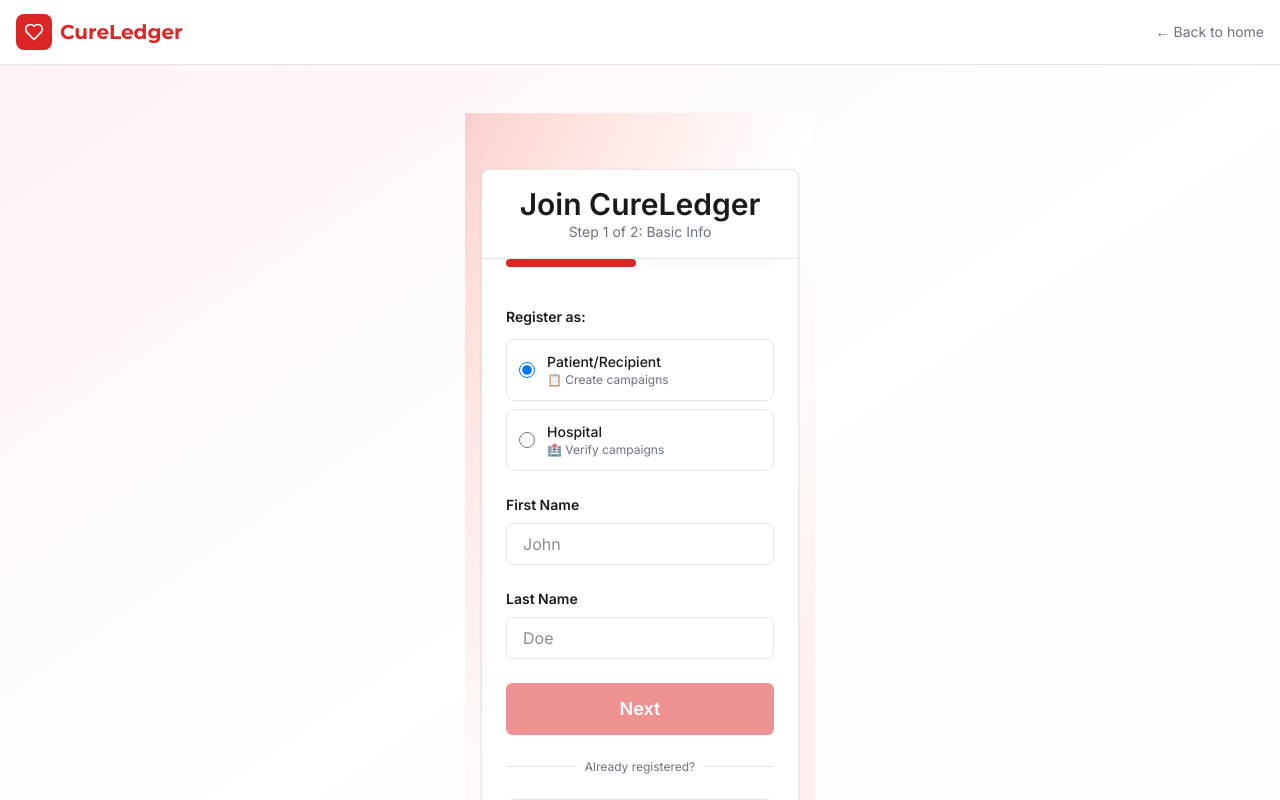
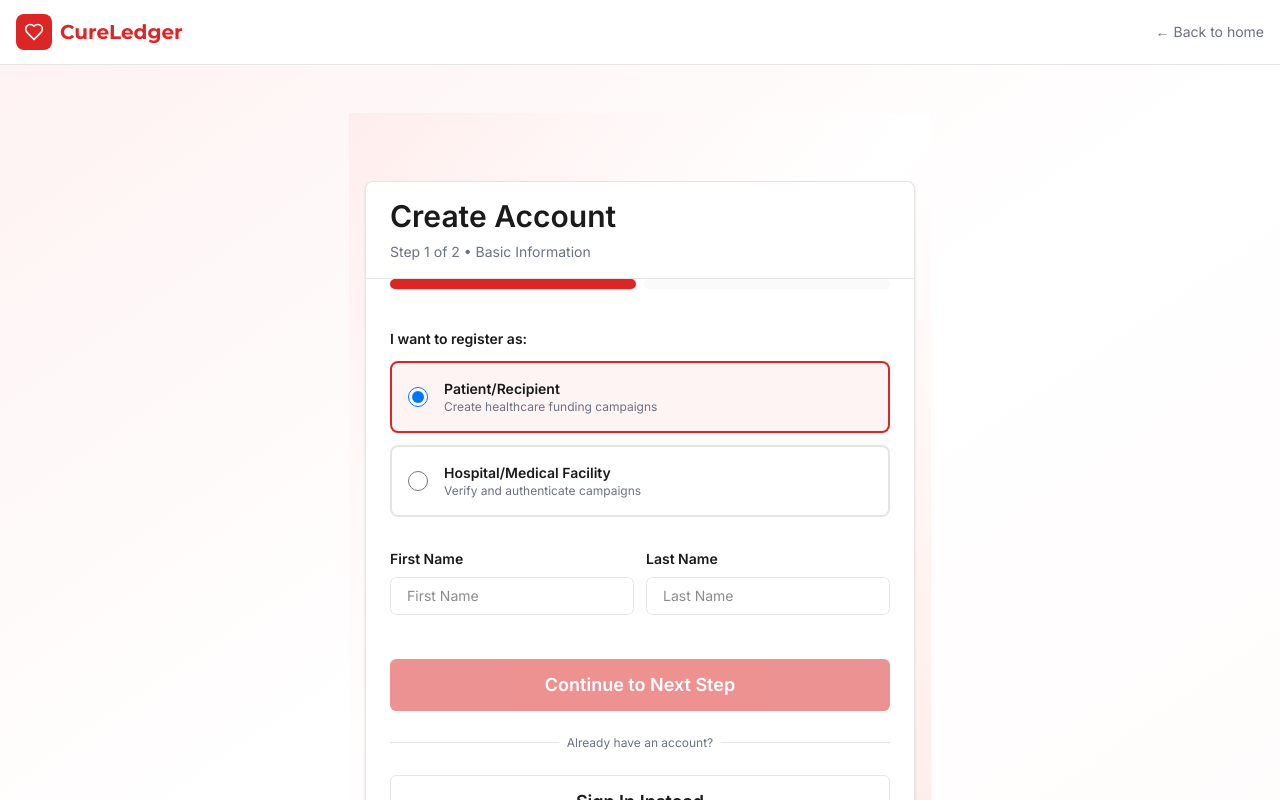
Before and after one commit to CodeRheem/CureLedger, a Next.js app in the folder frontend/: page /register in a window 1280 px wide. Shown: the top 800 px of the page. Built offline with nearby package versions, Linux system fonts and the light colour scheme.

Commit message:
feat: enhance registration page layout and functionality with role selection and validation

```diff
--- a/frontend/app/(auth)/register/page.tsx
+++ b/frontend/app/(auth)/register/page.tsx
@@ -40,67 +40,90 @@ export default function RegisterPage() {
     else window.location.href = '/hospital';
   };
 
+  const benefits = [
+    { icon: '✓', title: 'Secure & Verified', description: 'Your data is protected with encryption' },
+    { icon: '🏥', title: 'Hospital Verified', description: 'All campaigns verified by medical professionals' },
+    { icon: '💰', title: 'Transparent Tracking', description: 'Track every donation and fund transfer' },
+  ];
+
   return (
-    <div className="min-h-screen bg-gradient-to-br from-primary/20 via-background to-primary/10 flex items-center justify-center px-4 py-8">
-      <Card className="w-full max-w-md">
-        <CardHeader className="text-center">
-          <CardTitle className="text-3xl">Join CureLedger</CardTitle>
-          <CardDescription>Step {step} of 2: {step === 1 ? 'Basic Info' : 'Account Details'}</CardDescription>
+    <div className="min-h-screen bg-linear-to-br from-primary/5 via-background to-primary/10 flex items-center justify-center px-4 py-8">
+      <Card className="w-full max-w-2xl">
+        <CardHeader className="space-y-3 pb-4">
+          <div>
+            <CardTitle className="text-3xl font-bold">Create Account</CardTitle>
+            <CardDescription className="text-base mt-2">
+              Step {step} of 2 • {step === 1 ? 'Basic Information' : 'Account Details'}
+            </CardDescription>
+          </div>
         </CardHeader>
 
         {/* Progress Indicator */}
-        <div className="px-6 flex gap-2 mb-6">
-          <div className={`flex-1 h-2 rounded-full transition-colors ${step >= 1 ? 'bg-primary' : 'bg-muted'}`}></div>
-          <div className={`flex-1 h-2 rounded-full transition-colors ${step >= 2 ? 'bg-primary' : 'bg-muted'}`}></div>
+        <div className="px-6 pb-6 flex gap-2">
+          <div className={`flex-1 h-2.5 rounded-full transition-all duration-300 ${step >= 1 ? 'bg-primary shadow-sm' : 'bg-muted'}`}></div>
+          <div className={`flex-1 h-2.5 rounded-full transition-all duration-300 ${step >= 2 ? 'bg-primary shadow-sm' : 'bg-muted'}`}></div>
         </div>
 
         <CardContent>
-          <form onSubmit={handleRegister} className="space-y-6">
+          <form onSubmit={handleRegister} className="space-y-5">
                 {step === 1 ? (
                   <>
                     {/* Role Selection */}
-                <div>
-                  <label className="block text-sm font-semibold mb-3">Register as:</label>
-                  <div className="space-y-2">
-                    <label className="flex items-center gap-3 p-3 border border-input rounded-lg cursor-pointer hover:bg-muted transition">
+                    <div className="space-y-3">
+                      <label className="block text-sm font-semibold text-foreground">I want to register as:</label>
+                      <div className="space-y-3">
+                        {/* Recipient Option */}
+                        <label className={`flex items-center gap-4 p-4 border-2 rounded-lg cursor-pointer transition-all ${
+                          role === 'recipient'
+                            ? 'border-primary bg-primary/5'
+                            : 'border-input hover:border-primary/50 hover:bg-muted/50'
+                        }`}>
                           <input
                             type="radio"
                             value="recipient"
                             checked={role === 'recipient'}
                             onChange={(e) => setRole(e.target.value as any)}
-                        className="w-4 h-4"
+                            className="w-5 h-5 cursor-pointer"
                           />
                           <div>
-                        <p className="font-medium text-sm">Patient/Recipient</p>
-                        <p className="text-xs text-muted-foreground">📋 Create campaigns</p>
+                            <p className="font-semibold text-sm">Patient/Recipient</p>
+                            <p className="text-xs text-muted-foreground">Create healthcare funding campaigns</p>
                           </div>
                         </label>
-                    <label className="flex items-center gap-3 p-3 border border-input rounded-lg cursor-pointer hover:bg-muted transition">
+
+                        {/* Hospital Option */}
+                        <label className={`flex items-center gap-4 p-4 border-2 rounded-lg cursor-pointer transition-all ${
+                          role === 'hospital'
+                            ? 'border-primary bg-primary/5'
+                            : 'border-input hover:border-primary/50 hover:bg-muted/50'
+                        }`}>
                           <input
                             type="radio"
                             value="hospital"
                             checked={role === 'hospital'}
                             onChange={(e) => setRole(e.target.value as any)}
-                        className="w-4 h-4"
+                            className="w-5 h-5 cursor-pointer"
                           />
                           <div>
-                        <p className="font-medium text-sm">Hospital</p>
-                        <p className="text-xs text-muted-foreground">🏥 Verify campaigns</p>
+                            <p className="font-semibold text-sm">Hospital/Medical Facility</p>
+                            <p className="text-xs text-muted-foreground">Verify and authenticate campaigns</p>
                           </div>
                         </label>
                       </div>
                     </div>
 
                     {/* Basic Info */}
+                    <div className="grid grid-cols-2 gap-3 pt-3">
                       <div>
                         <Input
                           type="text"
                           name="firstName"
-                    placeholder="John"
+                          placeholder="First Name"
                           value={formData.firstName}
                           onChange={handleChange}
                           required
                           label="First Name"
+                          className="text-sm"
                         />
                       </div>
 
@@ -108,27 +131,30 @@ export default function RegisterPage() {
                         <Input
                           type="text"
                           name="lastName"
-                    placeholder="Doe"
+                          placeholder="Last Name"
                           value={formData.lastName}
                           onChange={handleChange}
                           required
                           label="Last Name"
+                          className="text-sm"
                         />
+                      </div>
                     </div>
 
                     <Button
                       type="button"
                       onClick={() => setStep(2)}
                       disabled={!formData.firstName || !formData.lastName}
-                  className="w-full"
+                      className="w-full mt-6"
                       size="lg"
                     >
-                  Next
+                      Continue to Next Step
                     </Button>
                   </>
                 ) : (
                   <>
-                <div>
+                    {/* Email and Phone */}
+                    <div className="space-y-3">
                       <Input
                         type="email"
                         name="email"
@@ -138,13 +164,11 @@ export default function RegisterPage() {
                         required
                         label="Email Address"
                       />
-                </div>
 
-                <div>
                       <Input
                         type="tel"
                         name="phone"
-                    placeholder="+234..."
+                        placeholder="+234 (0) 123 456 7890"
                         value={formData.phone}
                         onChange={handleChange}
                         required
@@ -152,9 +176,12 @@ export default function RegisterPage() {
                       />
                     </div>
 
+                    {/* Hospital-Specific Fields */}
                     {role === 'hospital' && (
-                  <>
-                    <div>
+                      <div className="space-y-3 pt-2 border-t border-input">
+                        <div className="pt-2">
+                          <p className="text-xs font-semibold text-muted-foreground uppercase mb-3">Hospital Information</p>
+                        </div>
                         <Input
                           type="text"
                           name="hospitalName"
@@ -164,47 +191,47 @@ export default function RegisterPage() {
                           required
                           label="Hospital Name"
                         />
-                    </div>
 
-                    <div>
                         <Input
                           type="text"
                           name="hospitalLicense"
-                        placeholder="HOSP/2024/..."
+                          placeholder="HOSP/2024/12345"
                           value={formData.hospitalLicense}
                           onChange={handleChange}
                           required
-                        label="License Number"
+                          label="Medical License Number"
                         />
                       </div>
-                  </>
                     )}
 
-                <div>
+                    {/* Password Fields */}
+                    <div className="space-y-3 pt-2 border-t border-input">
+                      <div className="pt-2">
+                        <p className="text-xs font-semibold text-muted-foreground uppercase mb-3">Security</p>
+                      </div>
                       <Input
                         type="password"
                         name="password"
-                    placeholder="••••••••"
+                        placeholder="••••••••••"
                         value={formData.password}
                         onChange={handleChange}
                         required
                         label="Password"
                       />
-                </div>
 
-                <div>
                       <Input
                         type="password"
                         name="confirmPassword"
-                    placeholder="••••••••"
+                        placeholder="••••••••••"
                         value={formData.confirmPassword}
                         onChange={handleChange}
                         required
                         label="Confirm Password"
                       />
+                      <p className="text-xs text-muted-foreground pt-1">Must be at least 8 characters with uppercase & numbers</p>
                     </div>
 
-                <div className="flex gap-3">
+                    <div className="flex gap-3 pt-6">
                       <Button
                         type="button"
                         onClick={() => setStep(1)}
@@ -226,7 +253,7 @@ export default function RegisterPage() {
                 )}
               </form>
 
-          {/* Divider */}
+              {/* Sign In Link */}
               {step === 1 && (
                 <>
                   <div className="relative my-6">
@@ -234,17 +261,27 @@ export default function RegisterPage() {
                       <div className="w-full border-t border-input"></div>
                     </div>
                     <div className="relative flex justify-center text-xs">
-                  <span className="px-2 bg-background text-muted-foreground">Already registered?</span>
+                      <span className="px-2 bg-background text-muted-foreground">Already have an account?</span>
                     </div>
                   </div>
 
                   <Link href="/login">
-                <Button type="button" variant="outline" className="w-full">
+                    <Button type="button" variant="outline" className="w-full" size="lg">
                       Sign In Instead
                     </Button>
                   </Link>
                 </>
               )}
+
+              {/* Mobile CTA */}
+              <div className="lg:hidden mt-6 pt-6 border-t border-input">
+                <p className="text-xs text-center text-muted-foreground">
+                  Already have an account?{' '}
+                  <Link href="/login" className="text-primary font-semibold hover:underline">
+                    Sign In
+                  </Link>
+                </p>
+              </div>
             </CardContent>
           </Card>
     </div>
```
Also changed, not shown: 1 other file (tests, documents, lock files or other folders). Lines whose indentation alone changed are shown as unchanged.
